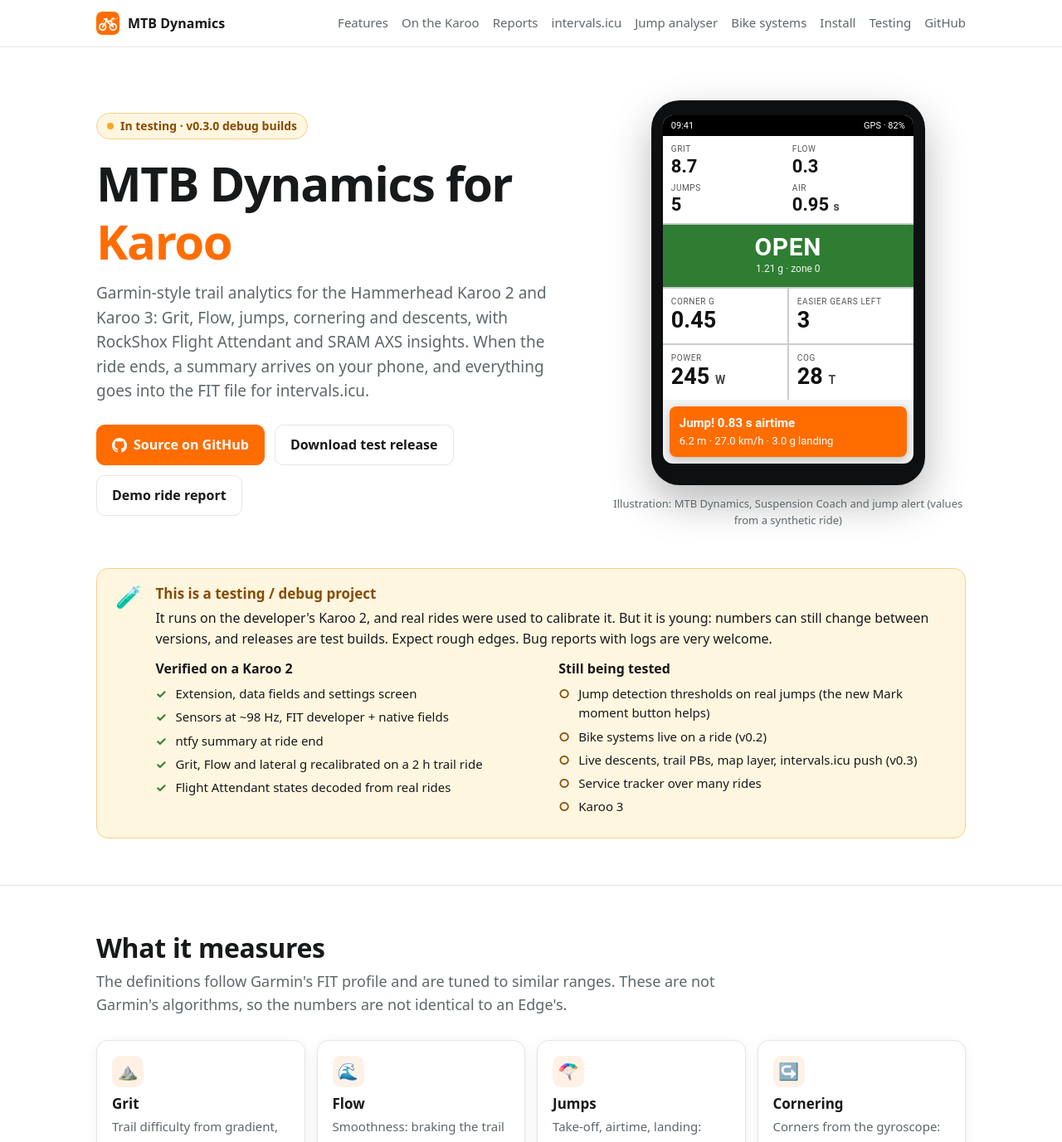
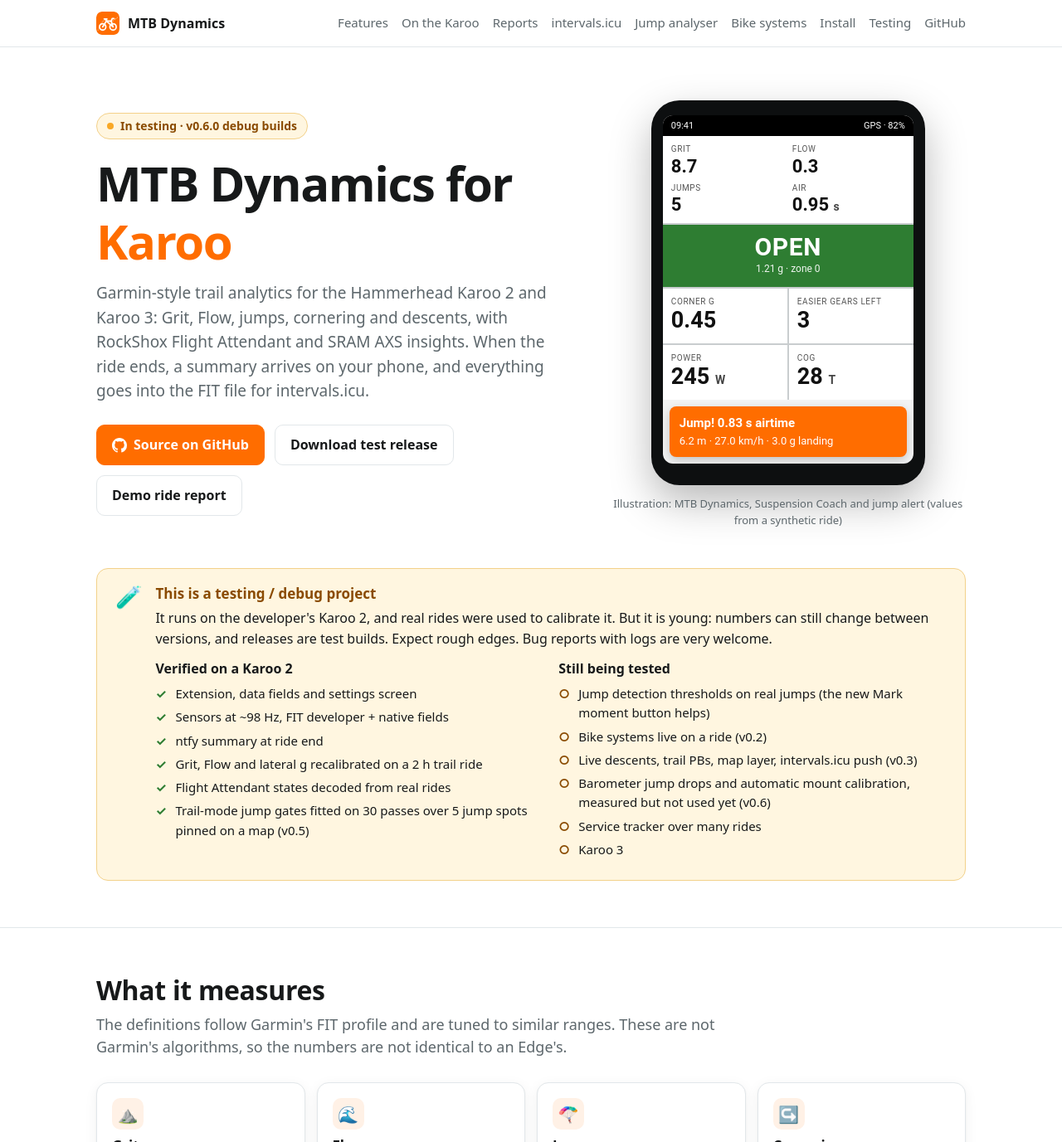
Before and after one commit to angkyria/karoo-mtb, a plain HTML site: page docs/index.html in a window 1280 px wide. Shown: the top 1377 px of the page at 83% size. Drawn offline with Linux system fonts and the light colour scheme.

Commit message:
Website and README: v0.6.0 testing status
- Banner and README warning: v0.6.0 debug builds (was v0.3.0)
- Testing status: trail mode (v0.5), fitted on 30 passes over 5 pinned
  jump spots; barometer drop and mount calibration (v0.6), measurement only

Co-Authored-By: Claude Opus 5.5 <noreply@anthropic.com>

```diff
--- a/docs/index.html
+++ b/docs/index.html
@@ -33,7 +33,7 @@
 <header class="hero" id="top">
   <div class="wrap hero-grid">
     <div>
-      <span class="pill">In testing · v0.3.0 debug builds</span>
+      <span class="pill">In testing · v0.6.0 debug builds</span>
       <h1>MTB Dynamics for <span>Karoo</span></h1>
       <p>Garmin-style trail analytics for the Hammerhead Karoo 2 and Karoo 3: Grit, Flow, jumps,
         cornering and descents, with RockShox Flight Attendant and SRAM AXS insights. When the ride
@@ -93,6 +93,7 @@
               <li>ntfy summary at ride end</li>
               <li>Grit, Flow and lateral g recalibrated on a 2 h trail ride</li>
               <li>Flight Attendant states decoded from real rides</li>
+              <li>Trail-mode jump gates fitted on 30 passes over 5 jump spots pinned on a map (v0.5)</li>
             </ul>
           </div>
           <div>
@@ -101,6 +102,7 @@
               <li>Jump detection thresholds on real jumps (the new Mark moment button helps)</li>
               <li>Bike systems live on a ride (v0.2)</li>
               <li>Live descents, trail PBs, map layer, intervals.icu push (v0.3)</li>
+              <li>Barometer jump drops and automatic mount calibration, measured but not used yet (v0.6)</li>
               <li>Service tracker over many rides</li>
               <li>Karoo 3</li>
             </ul>
```
Also changed, not shown: 1 other file.
